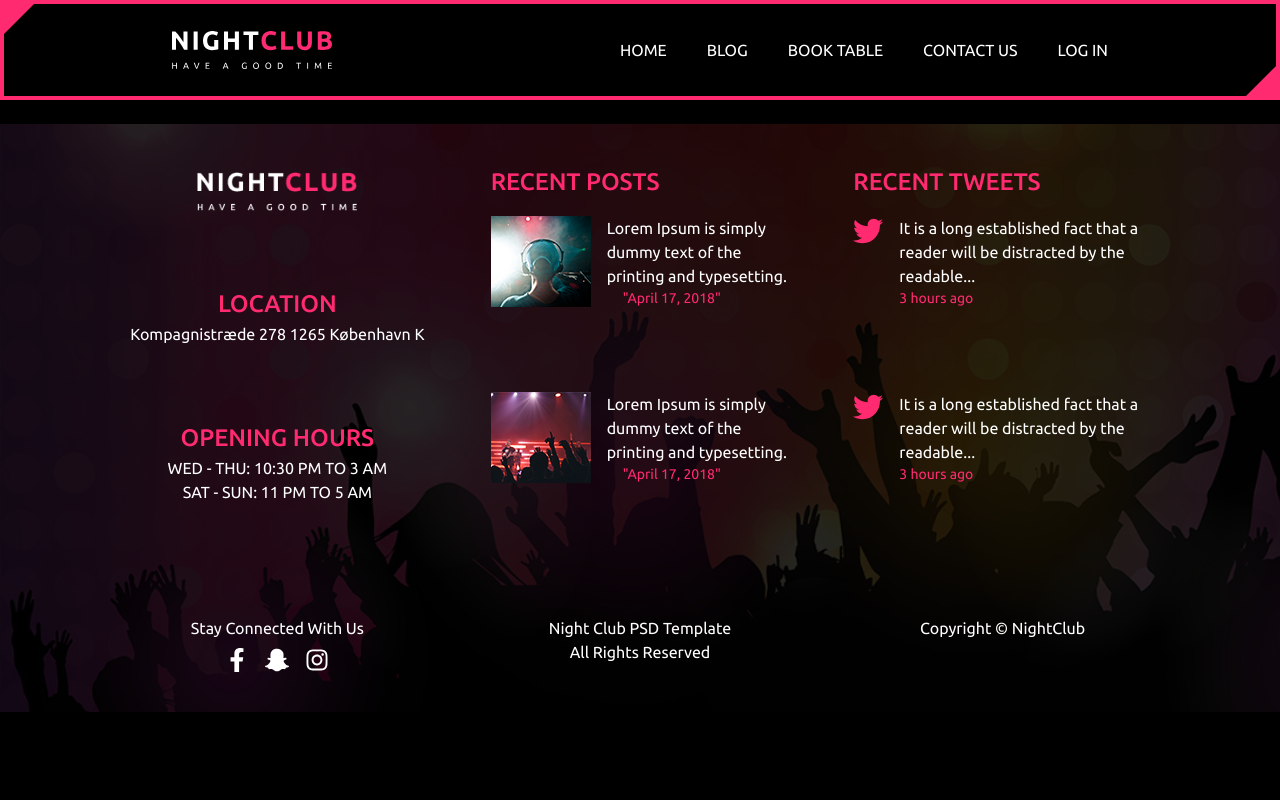
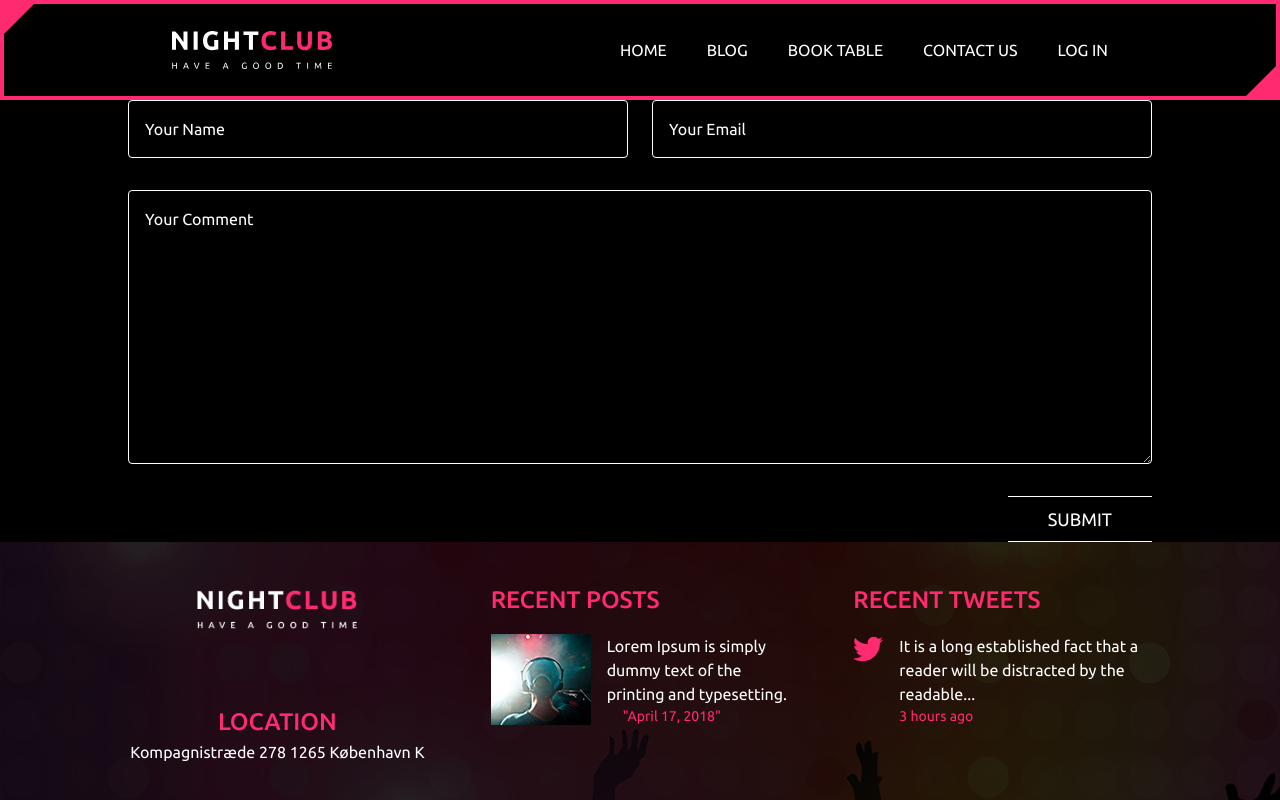
Before and after one commit to NightClubExam/nightclub, a Next.js app: page /blog-post in a window 1280 px wide. Shown: the top 800 px of the page. Built offline with nearby package versions, Linux system fonts and the light colour scheme.

Commit message:
feat: add CommentForm and CommentSection components for user comments

```diff
--- a/app/(routes)/contact-us/page.js
+++ b/app/(routes)/contact-us/page.js
@@ -2,8 +2,8 @@
 import Navigation from "../../components/Navigation";
 import PageHero from "../../components/PageHero";
 import Footer from "../../components/Footer";
-import ContactUsForm from "../../components/ContactUsForm";
 import ContactFormNew from "../../components/ContactFormNew";
+import CommentSection from "../../components/CommentSection";
 
 export default function ContactUs() {
   return (
@@ -11,6 +11,7 @@ export default function ContactUs() {
       <Navigation />
       <PageHero title="contact us"/>
       <ContactFormNew />
+      <CommentSection />
       <Footer />
     </div>
   );
--- a/app/components/CommentForm.jsx
+++ b/app/components/CommentForm.jsx
@@ -1,5 +1,150 @@
+//Alberte Remmer
+
+"use client";
+import {useForm} from "react-hook-form";
+import {useRouter} from "next/navigation";
+import {useState} from "react";
+import PrimaryButton from "./PrimaryButton";
+
+// CommentForm Komponent:
+
 const CommentForm = () => {
-  return <div>Comment Form</div>;
+  const {
+    register,
+    handleSubmit,
+    reset,
+    formState: { errors, isSubmitting}
+  } = useForm({
+        mode: "onChange", //Validerer mens brugeren skriver
+    });
+    const router = useRouter(); // Bruges til at opdatere siden efter indsendelse af kommentar
+    const [submissionStatus, setSubmissionStatus] = useState(false);
+    const [submissionError, setSubmissionError] = useState(false);
+
+    // onSubmit funktion:
+    const onSubmit = async (data) => {
+        try {
+      // Send data til API eller server action
+      const response = await fetch("http://localhost:4000/comments", {
+        method: "POST",
+        headers: { "Content-Type": "application/json" },
+        body: JSON.stringify({
+          ...data,
+          date: new Date().toISOString(), // Tilføjer automatisk dato ved "send"
+        })
+      });
+
+      if (response.ok) {
+        setSubmissionStatus(true);
+        reset(); // Nulstil formularen efter succesfuld indsendelse
+        router.refresh(); // Opdater siden for at vise den nye kommentar
+         setTimeout(() => setSubmissionStatus(false), 5000); // Fjerner besked efter 5 sekunder
+      }
+      } catch (error) {
+      setSubmissionError(true); // Vis error besked
+      setTimeout(() => setSubmissionError(false), 5000); // Fjern efter 5 sek
+    }};
+
+    return (
+      <div className="flex items-center justify-center max-w-[80vw] mx-auto">
+        <form
+          onSubmit={handleSubmit(onSubmit)}
+          className="flex flex-col w-full mx-auto gap-8"
+        >
+          {/* Success besked */}
+          {submissionStatus && (
+            <p className="text-green-500!">
+              Your comment was sent successfully!
+            </p>
+          )}
+
+          {/* Error besked */}
+          {submissionError && (
+            <p className="text-red-400!">
+              Something went wrong. Please try again.
+            </p>
+          )}
+
+          <div className="grid grid-cols-1 md:grid-cols-2 gap-6">
+            {/* Name field */}
+            <div className="flex flex-col">
+              <input
+                {...register("name", {
+                  required: "Name is required",
+                  minLength: {
+                    value: 2,
+                    message: "Name must be at least 2 characters",
+                  },
+                  maxLength: {
+                    value: 20,
+                    message: "Name must be less than 20 characters",
+                  },
+                  pattern: {
+                    value: /^[a-zA-ZæøåÆØÅ\s'-]+$/,
+                    message: "Name can only contain letters",
+                  },
+                })}
+                type="text"
+                placeholder="Your Name"
+                className={`p-4 text-white placeholder-white w-full border rounded
+                       ${errors.name ? "border-red-400" : "border-white"}`}
+              />
+              {errors.name && (
+                <p className="text-red-400! mt-1">{errors.name.message}</p>
+              )}
+            </div>
+            {/* Email field */}
+            <div className="flex flex-col">
+              <input
+                {...register("email", {
+                  required: "Email is required",
+                  pattern: {
+                    value: /^[A-Z0-9._%+-]+@[A-Z0-9.-]+\.[A-Z]{2,}$/i,
+                    message: "Please enter a valid email",
+                  },
+                })}
+                type="email"
+                placeholder="Your Email"
+                className={`p-4 text-white placeholder-white w-full border rounded
+                    ${errors.email ? "border-red-400" : "border-white"}`}
+              />
+              {errors.email && (
+                <p className="text-red-400! mt-1">{errors.email.message}</p>
+              )}
+            </div>
+          </div>
+          {/* Comment field */}
+          <div className="flex flex-col">
+            <textarea
+              {...register("content", {
+                required: "Comment is required",
+                minLength: {
+                  value: 2,
+                  message: "Comment must be at least 2 characters",
+                },
+                maxLength: {
+                  value: 1200,
+                  message: "Comment cannot exceed 1200 characters",
+                },
+              })}
+              rows="10" //Gør commentfelt større (viser 10 linjer som udgnagspunkt)
+              placeholder="Your Comment"
+              className={`p-4 text-white placeholder-white w-full border rounded
+                    ${errors.comment ? "border-red-400" : "border-white"}`}
+            />
+            {errors.comment && (
+              <p className="text-red-400! mt-1">{errors.comment.message}</p>
+            )}
+          </div>
+          {/* Send Button */}
+          <div className="flex justify-end">
+            <PrimaryButton disabled={isSubmitting} type="submit">
+              {isSubmitting ? "Sending..." : "Submit"}
+            </PrimaryButton>
+          </div>
+        </form>
+      </div>
+    );
 };
 
 export default CommentForm;
--- /dev/null
+++ b/app/components/CommentSection.jsx
@@ -0,0 +1,42 @@
+//Alberte Remmer
+
+//Måske use server?
+import CommentForm from "./CommentForm";
+
+
+
+const CommentSection = async() => {
+    // Hent kommentarer fra API
+    const response = await fetch ("http://localhost:4000/comments", {
+        cache: "no-store" // Sikrer at data altid er frisk (browseren gemmer ikke data i cachen - men henter altid det nye)
+    });
+    const data = await response.json();
+    const comments = data; //API'et bruger content som nøgle til comments
+
+    return (
+      <div className="mb-8 max-w-[80vw] mx-auto">
+        <h2 className="mb-6">{comments.length} Comments</h2>
+        <div className="space-y-6">
+          {comments.map((data) => (
+            <div key={data.id} className="border-b pb-4">
+              <div className="flex items-center mb-2">
+                <h3>{data.name} -</h3>
+                <span className="text-accent mx-2 font-medium text-xl">
+                  Posted{" "}
+                  {new Date(data.date).toLocaleDateString("da-DK", {
+                    day: "2-digit",
+                    month: "short",
+                    year: "numeric",
+                  })}
+                </span>
+              </div>
+              <p className="text-white text-xl mt-2">{data.content}</p>
+            </div>
+          ))}
+        </div>
+        <CommentForm />
+      </div>
+    );
+}
+
+export default CommentSection;
```
